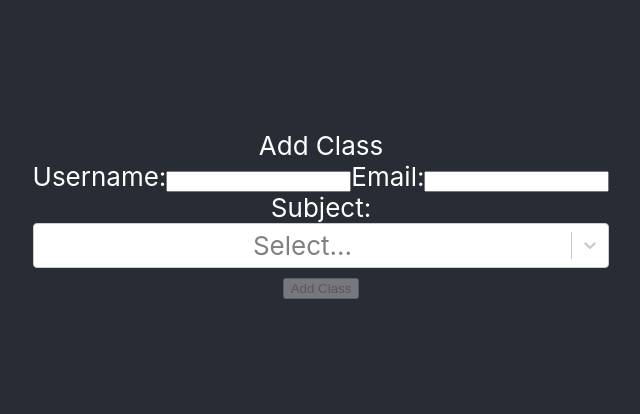
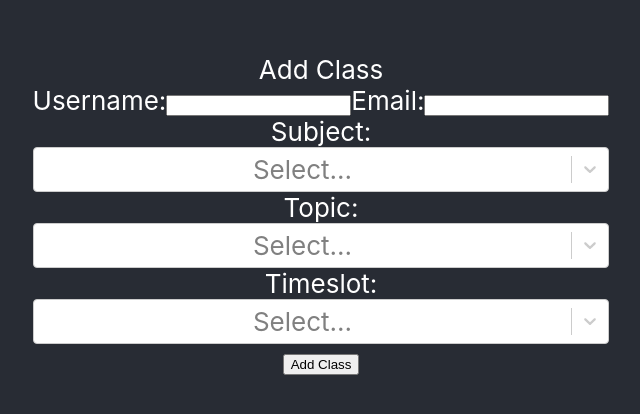
Before and after one commit to joshuafabara/reactTAGChallenge, a React (Create React App) app: page / in a window 1280 px wide. Shown: the part 186-600 px from the top of the page, without its empty margins (319-959 px from the left). Built offline with nearby package versions, Linux system fonts and the light colour scheme.

Commit message:
Removed all uses of useForm

```diff
--- a/src/components/Form/Form.js
+++ b/src/components/Form/Form.js
@@ -6,6 +6,8 @@ const defaultValues = {
   username: "",
   email: ""
 };
+
+const isClearable = true;
 
 const subjects = [
   {value: 'math', label: 'Math'},
@@ -143,9 +145,9 @@ const customStyles = {
 }
 
 function Form() {
-  const { register, watch, handleSubmit, formState, control, unregister} = useForm({
-    mode: "onChange"
-  });
+  // const { register, watch, handleSubmit, formState, control, unregister} = useForm({
+  //   mode: "onChange"
+  // });
 
   const subjectRef = useRef(null);
   const topicRef = useRef(null);
@@ -156,7 +158,9 @@ function Form() {
     console.log(data);
   }
 
-  const { isValid, isDirty } = formState;
+  // const { isValid, isDirty } = formState;
+  const [email, setEmail] = useState(null);
+  const [username, setUsername] = useState(null);
 
   const [selectedSubject, setSelectedSubject] = useState(null);
 
@@ -167,8 +171,6 @@ function Form() {
   const subjectPicked = (event) => {
     console.log('subject changed');
     console.log(event.value);
-    unregister('topic');
-    unregister('timeslot');
     setSelectedTopic(null);
     setSelectedTimeslot(null);
     subjectRef.current = event.value;
@@ -178,9 +180,6 @@ function Form() {
   const topicPicked = (event) => {
     console.log('topic changed');
     console.log(event.value);
-    console.log('formState.isValid', isValid);
-    console.log('isDirty', isDirty);
-    unregister('timeslot');
     setSelectedTimeslot(null);
     topicRef.current = event.value;
     setSelectedTopic(event.value);
@@ -195,83 +194,67 @@ function Form() {
   useEffect(() => {
     // Update the document title using the browser API
     console.log('unmounting');
-    if (subjectRef.current !== selectedSubject) {
-      setSelectedTopic(null);
-      setSelectedTimeslot(null);
-      topicRef.current = null;
-      timeSlotRef.current = null;
-    }
-    if (topicRef.current !== selectedTopic) {
-      setSelectedTimeslot(null);
-      timeSlotRef.current = null;
-    }
+    console.log('selectedSubject', selectedSubject);
+    console.log('selectedTopic', selectedTopic);
+    console.log('selectedTimeslot', selectedTimeslot);
+    // if (subjectRef.current !== selectedSubject) {
+    //   setSelectedTopic(null);
+    //   setSelectedTimeslot(null);
+    //   topicRef.current = null;
+    //   timeSlotRef.current = null;
+    // }
+    // if (topicRef.current !== selectedTopic) {
+    //   setSelectedTimeslot(null);
+    //   timeSlotRef.current = null;
+    // }
   });
 
   return (
     <div className="Form">
       Add Class
-      <form onSubmit={handleSubmit(addClass)} className="form">
+      <form onSubmit={addClass} className="form">
         <section>
           <label>Username:
-            <input defaultValue="" {...register("username", { required: true, pattern:/^[a-z0-9]+$/i })} />
-            {formState.errors.username?.type === 'required' && <span>This field is required</span>}
-            {formState.errors.username?.type === 'pattern' && <span>Username should be alphanumeric only</span>}
+            <input onChange={e => setUsername(e.target.value)} defaultValue={username} />
+            {/* {formState.errors.username?.type === 'required' && <span>This field is required</span>}
+            {formState.errors.username?.type === 'pattern' && <span>Username should be alphanumeric only</span>} */}
           </label>
           {/* <Controller name="username" render={({ field }) => <input {...field} />} /> */}
 
           <label>Email:
-            <input defaultValue="" {...register("email", { required: true, pattern: /^(([^<>()[\]\\.,;:\s@"]+(\.[^<>()[\]\\.,;:\s@"]+)*)|(".+"))@((\[[0-9]{1,3}\.[0-9]{1,3}\.[0-9]{1,3}\.[0-9]{1,3}\])|(([a-zA-Z\-0-9]+\.)+[a-zA-Z]{2,}))$/i })} />
-            {formState.errors.email?.type === 'required' && <span>This field is required</span>}
-            {formState.errors.email?.type === 'pattern' && <span>Invalid email</span>}
+            <input onChange={e => setEmail(e.target.value)} defaultValue={email} />
+            {/* {formState.errors.email?.type === 'required' && <span>This field is required</span>}
+            {formState.errors.email?.type === 'pattern' && <span>Invalid email</span>} */}
           </label>
         </section>
         <section>
           <label>Subject:
-            <Controller
-              name='subject'
-              control={control}
-              rules={{ required: true }}
-              render={({ field }) => <Select
-                {...field}
+            <Select
               options={subjects}
               onChange={subjectPicked}
-              />}
+              defaultValue = {selectedSubject}
             />
           </label>
         </section>
-        {selectedSubject &&
         <section>
           <label>Topic:
-              <Controller
-                name='topic'
-                control={control}
-                rules={{ required: true }}
-                render={({ field }) => <Select
-                  {...field}
+            <Select
               options={topics[selectedSubject]?.topics}
               onChange={topicPicked}
-                />}
+              defaultValue = {selectedTopic}
             />
           </label>
         </section>
-        }
-        {selectedTopic &&
         <section>
           <label>Timeslot:
-              <Controller
-                name="timeslot"
-                control={control}
-                rules={{ required: true }}
-                render={({ field }) => <Select
-                  {...field}
+            <Select
               options={timeslots[selectedTopic]?.timeslots}
               onChange={timeSlotPicked}
-                />}
+              defaultValue = {selectedTimeslot}
             />
           </label>
         </section>
-        }
-        <input disabled={!isValid || !isDirty} type="submit" value="Add Class"/>
+        <input type="submit" value="Add Class"/>
       </form>
     </div>
   );
```
Lines whose indentation alone changed are shown as unchanged.
